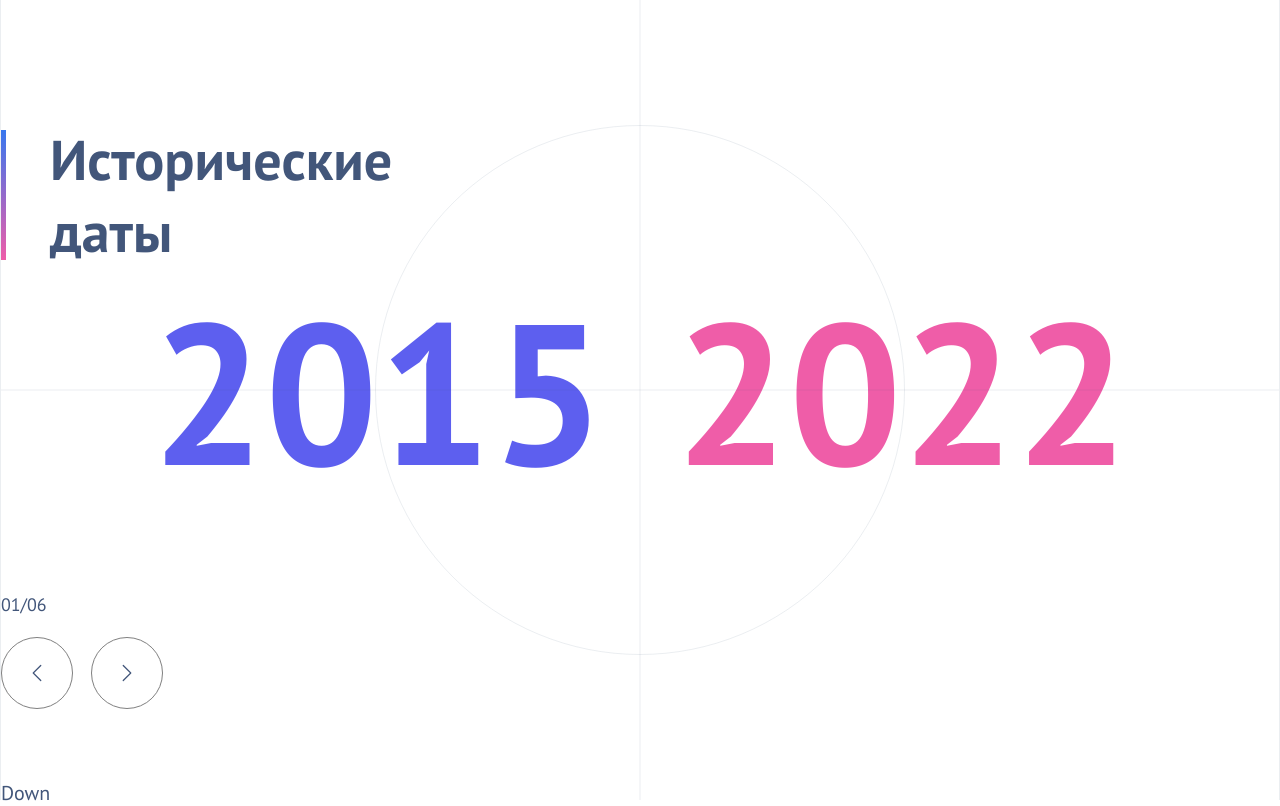
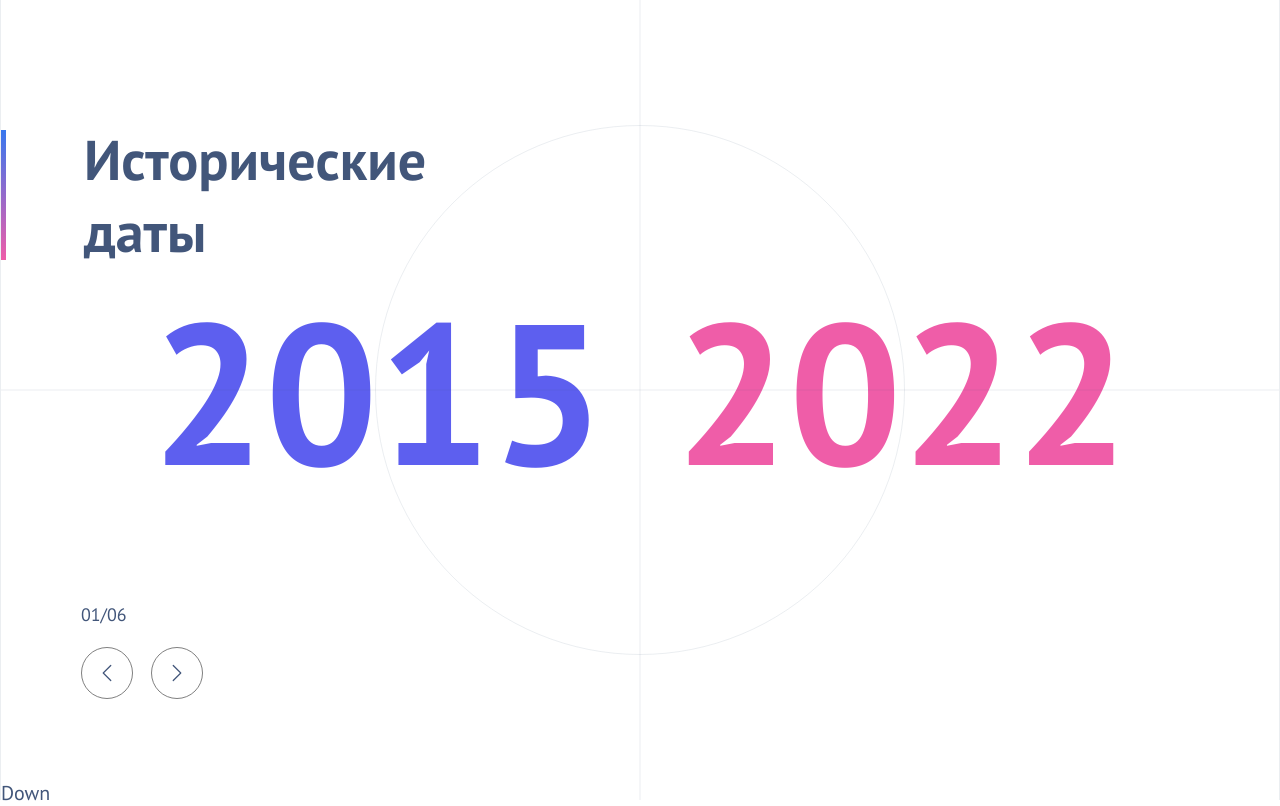
Before and after one commit to NERFTHISPLS/react-task-events, a React app: page / in a window 1280 px wide. Built offline with nearby package versions, Linux system fonts and the light colour scheme.

Commit message:
adjust paddings

```diff
--- a/src/components/ChangeDatesButtons.tsx
+++ b/src/components/ChangeDatesButtons.tsx
@@ -5,6 +5,7 @@ import styled from 'styled-components';
 
 const Container = styled.div`
   align-self: center;
+  padding-left: 8rem;
 `;
 
 const Row = styled.div`
--- a/src/components/Title.tsx
+++ b/src/components/Title.tsx
@@ -4,7 +4,7 @@ export const Title = styled.h1`
   max-height: 13rem;
   display: flex;
   align-items: center;
-  gap: 4.4rem;
+  gap: 7.8rem;
   font-size: 5.6rem;
   font-weight: 700;
   margin-top: 13rem;
--- a/src/ui/CircleButton.tsx
+++ b/src/ui/CircleButton.tsx
@@ -11,7 +11,7 @@ const Button = styled.button`
   align-items: center;
   background-color: var(--color-white);
   border: 1px solid gray;
-  padding: 2.5rem;
+  padding: 1.5rem;
   border-radius: 50%;
 
   transition: all 0.1s;
```
